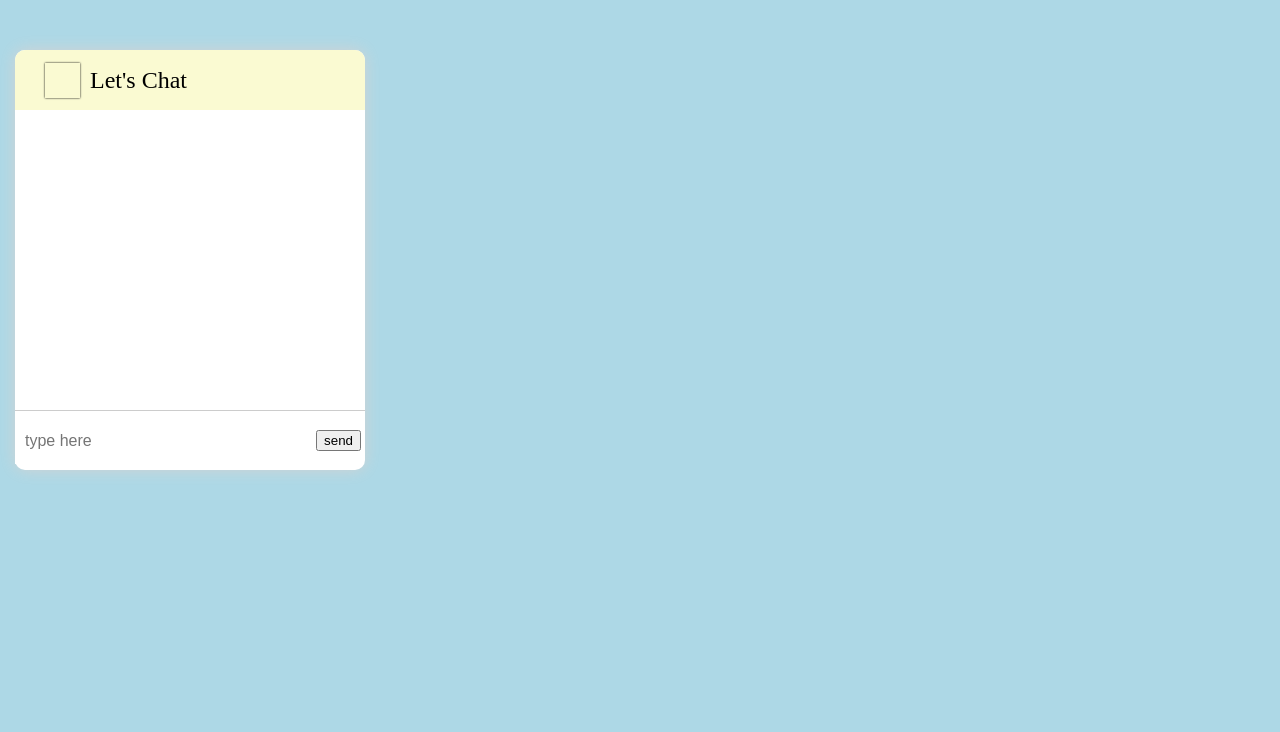
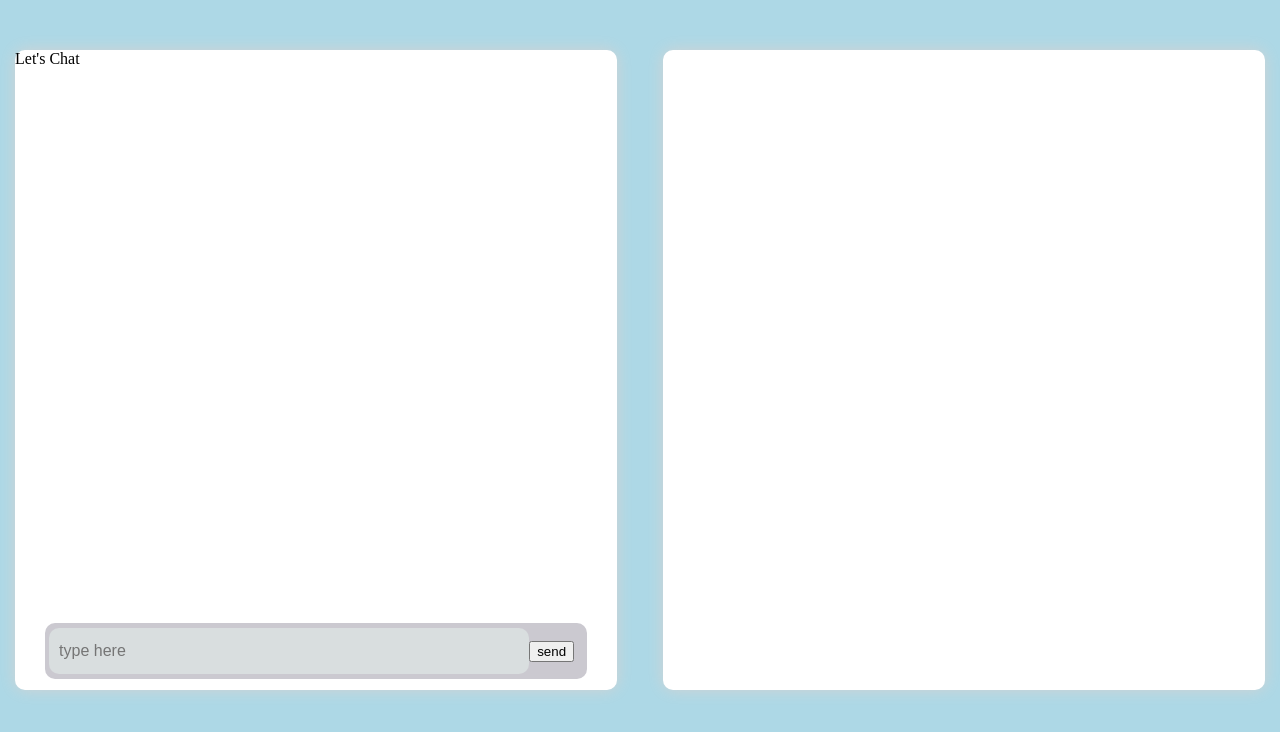
Before and after one commit to RuoluYe/513-Chatbot_FrontEnd, a plain HTML site: page index.html in a window 1280 px wide. Drawn offline with Linux system fonts and the light colour scheme.

Commit message:
chatting function

```diff
--- a/style.css
+++ b/style.css
@@ -6,13 +6,13 @@
 
 body {
     background: lightblue;
-    display: flex;
     align-items: center;
 }
 
 .container {
-    height: 420px;
-    width: 350px;
+    margin: 0 auto;
+    height: 80%;
+    width: 47%;
     top: 50px;
     box-shadow: 0px 0px 15px 0px lightgrey;
     border-radius: 10px;
@@ -22,65 +22,70 @@ body {
     position:fixed;
     left: 15px;
 }
+
 #identify {
-    display: none;
     background: #fff;
     position: absolute;
     right: 15px;
 
 }
 
-.chat-header {
-    height: 60px;
+.container .chat-body {
+    width: auto;
+    height: 90%;
     display: flex;
-    align-items: center;
-    padding: 0px 30px;
-    background-color: lightgoldenrodyellow;
-    color:black;
-    font-size: 1.5rem;
-    border-radius: 10px 10px 0 0;
-}
-.chat-header .logo {
-    height: 35px;
-    width: 35px;
-    box-shadow: 0px 0px 2px 0px black;
-}
-.chat-header img {
-    height: 100%;
-    width: 100%;
-}
-.chat-header .title {
-    padding-left: 10px;
-}
-.chat-body {
-    height: 300px;
-    display: absolute;
     flex-direction: column;
     padding: 8px 10px;
     align-items: flex-end;
     overflow-y: auto;
 }
 .chat-input {
-    height: 60px;
+    /* height: 10%; */
     display: flex;
     align-items: center;
-    border-top: 1px solid #ccc;
+    background-color: rgb(203, 201, 208);
+    border-radius: inherit;
+    margin-bottom: 10px;
+    width: 90%;
+    position:absolute;
+    left: 5%;
+    right: 5%;
+    bottom: 1px;
 }
 .input-sec {
     flex: 9;
+    padding-left:4px;
 }
 .send {
     flex: 1;
     padding-right: 4px;
 }
+
+#send-btn {
+    width: 2.4rem;
+    height: 1.9rem;
+    background-color:inherit;
+    border: none;
+}
+
+#send-icon {
+  width: 1.3rem;
+  height: 1.3rem;
+}
+
 #txtInput {
     line-height: 30px;
+    margin-top: 5px;
+    margin-bottom: 5px;
+    margin-right: 10px;
     padding: 8px 10px;
     border: none;
     outline: none;
     caret-color: black;
     font-size: 1rem;
     width: 100%;
+    background-color: rgb(217, 222, 223);
+    border-radius: 10px;
 }
 
 .chatbot-message,
@@ -93,8 +98,8 @@ body {
 }
 
 .chatbot-message {
-    background: #0652c0;
-    color: var(--light-color);
+    background: rgba(221, 220, 220, 0.92);
+    color: black;
     align-self: flex-start;
     border-radius: 10px 10px 3px 10px;
 }
```
